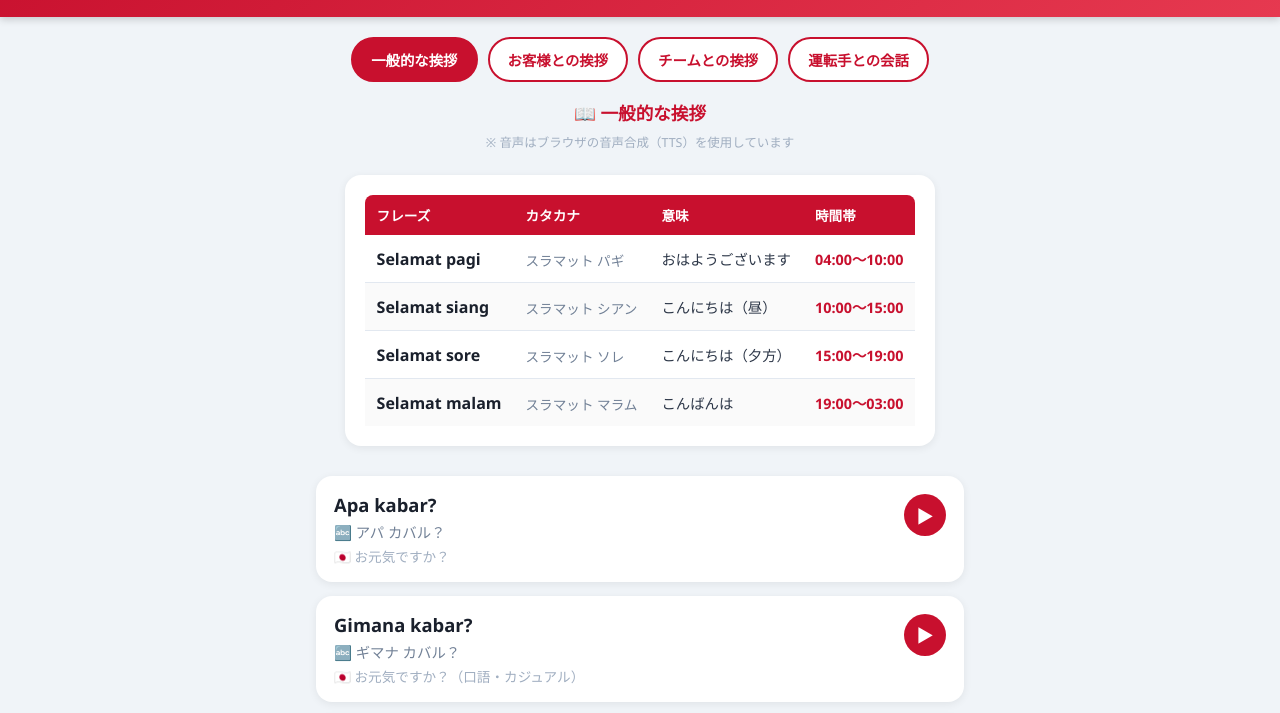
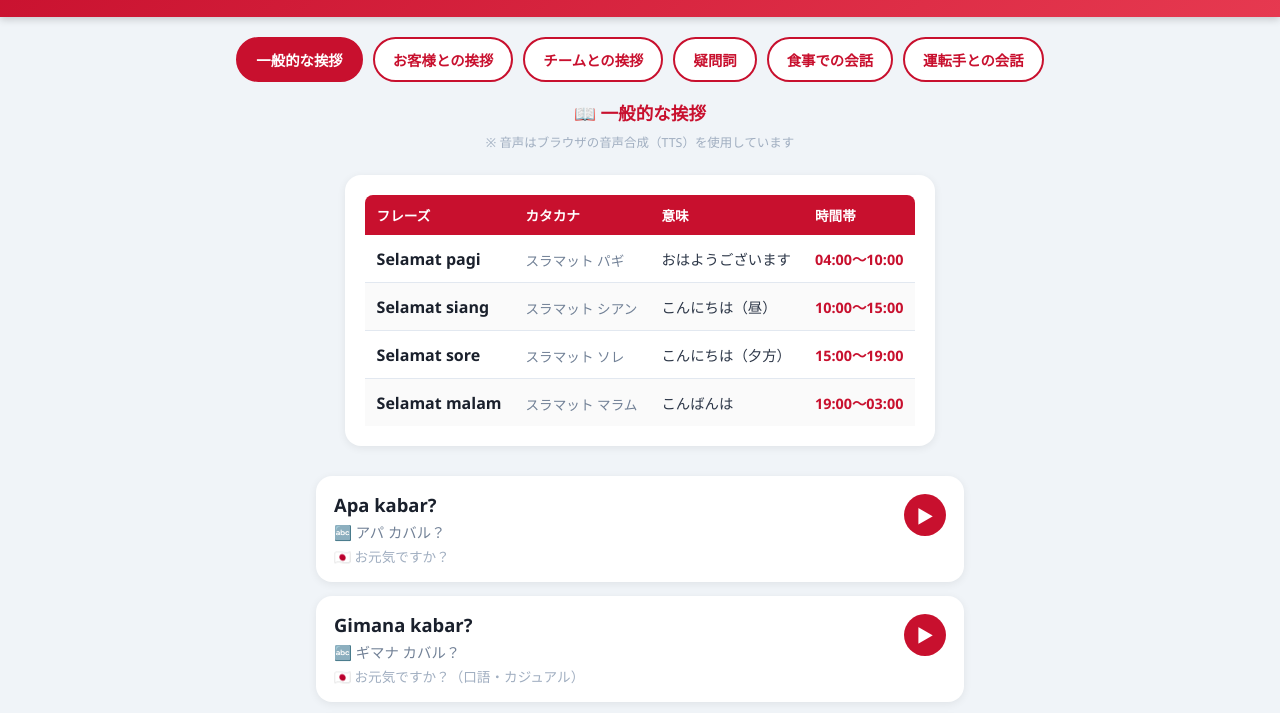
Before and after one commit to nobunby-max/bahasa-kaiwa, a plain HTML site: page bahasa/index.html in a window 1280 px wide. Shown: the part 86-799 px from the top of the page. Drawn offline with Linux system fonts and the light colour scheme.

Commit message:
疑問詞・食事・Selamat tidur/istirahat・運転手フレーズを追加

```diff
--- a/bahasa/index.html
+++ b/bahasa/index.html
@@ -212,6 +212,8 @@ const genres = [
       { bahasa: "Baik baik saja.", katakana: "バイク バイク サジャ", japanese: "元気です。（普通）" },
       { bahasa: "Bagaimana dengan Anda?", katakana: "バガイマナ ドゥンガン アンダ？", japanese: "あなたは？（丁寧）" },
       { bahasa: "Kalau kamu?", katakana: "カラウ カムー？", japanese: "あなたは？（カジュアル）" },
+      { bahasa: "Selamat tidur.", katakana: "スラマット ティドゥル", japanese: "おやすみなさい。" },
+      { bahasa: "Selamat istirahat.", katakana: "スラマット イスティラハット", japanese: "ゆっくり休んでください。" },
       { bahasa: "Sampai jumpa.", katakana: "サンパイ ジュンパ", japanese: "またね。さようなら。" },
       { bahasa: "Sampai nanti.", katakana: "サンパイ ナンティ", japanese: "またあとで。" },
       { bahasa: "Selamat tinggal.", katakana: "スラマット ティンガル", japanese: "お元気で。（立ち去る側が言う）" },
@@ -253,10 +255,47 @@ const genres = [
     ]
   },
   {
+    id: "question",
+    label: "疑問詞",
+    phrases: [
+      { bahasa: "Apa?", katakana: "アパ？", japanese: "何？" },
+      { bahasa: "Siapa?", katakana: "シアパ？", japanese: "誰？" },
+      { bahasa: "Di mana?", katakana: "ディ マナ？", japanese: "どこ？" },
+      { bahasa: "Ke mana?", katakana: "ク マナ？", japanese: "どこへ？" },
+      { bahasa: "Dari mana?", katakana: "ダリ マナ？", japanese: "どこから？" },
+      { bahasa: "Kapan?", katakana: "カパン？", japanese: "いつ？" },
+      { bahasa: "Mengapa?", katakana: "ムンガパ？", japanese: "なぜ？（丁寧）" },
+      { bahasa: "Kenapa?", katakana: "クナパ？", japanese: "なぜ？（口語）" },
+      { bahasa: "Bagaimana?", katakana: "バガイマナ？", japanese: "どのように？" },
+      { bahasa: "Berapa?", katakana: "ブラパ？", japanese: "いくつ？いくら？" },
+      { bahasa: "Yang mana?", katakana: "ヤン マナ？", japanese: "どれ？" },
+    ]
+  },
+  {
+    id: "food",
+    label: "食事での会話",
+    phrases: [
+      { bahasa: "Meja untuk dua orang.", katakana: "メジャ ウントゥック ドゥア オラン", japanese: "2名です。" },
+      { bahasa: "Boleh saya lihat menunya?", katakana: "ボレ サヤ リハット メニュニャ？", japanese: "メニューを見せてもらえますか？" },
+      { bahasa: "Saya mau pesan ini.", katakana: "サヤ マウ プサン イニ", japanese: "これを注文します。" },
+      { bahasa: "Rekomendasinya apa?", katakana: "レコメンダシニャ アパ？", japanese: "おすすめは何ですか？" },
+      { bahasa: "Tidak pedas, ya.", katakana: "ティダック プダス、ヤ", japanese: "辛くしないでください。" },
+      { bahasa: "Enak sekali!", katakana: "エナック スカリ！", japanese: "とても美味しいです！" },
+      { bahasa: "Minta bon-nya.", katakana: "ミンタ ボンニャ", japanese: "お会計をお願いします。" },
+      { bahasa: "Bayar terpisah.", katakana: "バヤル トゥルピサ", japanese: "別々に払います。" },
+      { bahasa: "Selamat makan!", katakana: "スラマット マカン！", japanese: "いただきます！召し上がれ！" },
+      { bahasa: "Sudah makan?", katakana: "スダー マカン？", japanese: "もう食べましたか？" },
+      { bahasa: "Kamu suka kopi panas atau dingin?", katakana: "カムー スカ コピ パナス アタウ ディンギン？", japanese: "ホットコーヒーとアイスコーヒー、どちらが好きですか？" },
+      { bahasa: "Ayo kita makan bersama!", katakana: "アヨ キタ マカン ブルサマ！", japanese: "一緒に食べましょう！" },
+    ]
+  },
+  {
     id: "driver",
     label: "運転手との会話",
     phrases: [
       { bahasa: "Tolong antar saya ke ...", katakana: "トロン アンタル サヤ ク ...", japanese: "...まで連れて行ってください。" },
+      { bahasa: "Saya pulang.", katakana: "サヤ プラン", japanese: "家に帰ります。" },
+      { bahasa: "Kami tiba lebih awal, tolong tunggu di sekitar sini.", katakana: "カミ ティバ レビ アワル、トロン トゥングー ディ スキタル シニ", japanese: "早く着いたので、近くで待機しておいてください。" },
       { bahasa: "Berapa ongkosnya?", katakana: "ブラパ オンコスニャ？", japanese: "料金はいくらですか？" },
       { bahasa: "Tolong gunakan argometer.", katakana: "トロン グナカン アルゴメーテル", japanese: "メーターを使ってください。" },
       { bahasa: "Tolong lebih pelan.", katakana: "トロン レビ プラン", japanese: "もっとゆっくり走ってください。" },
```
